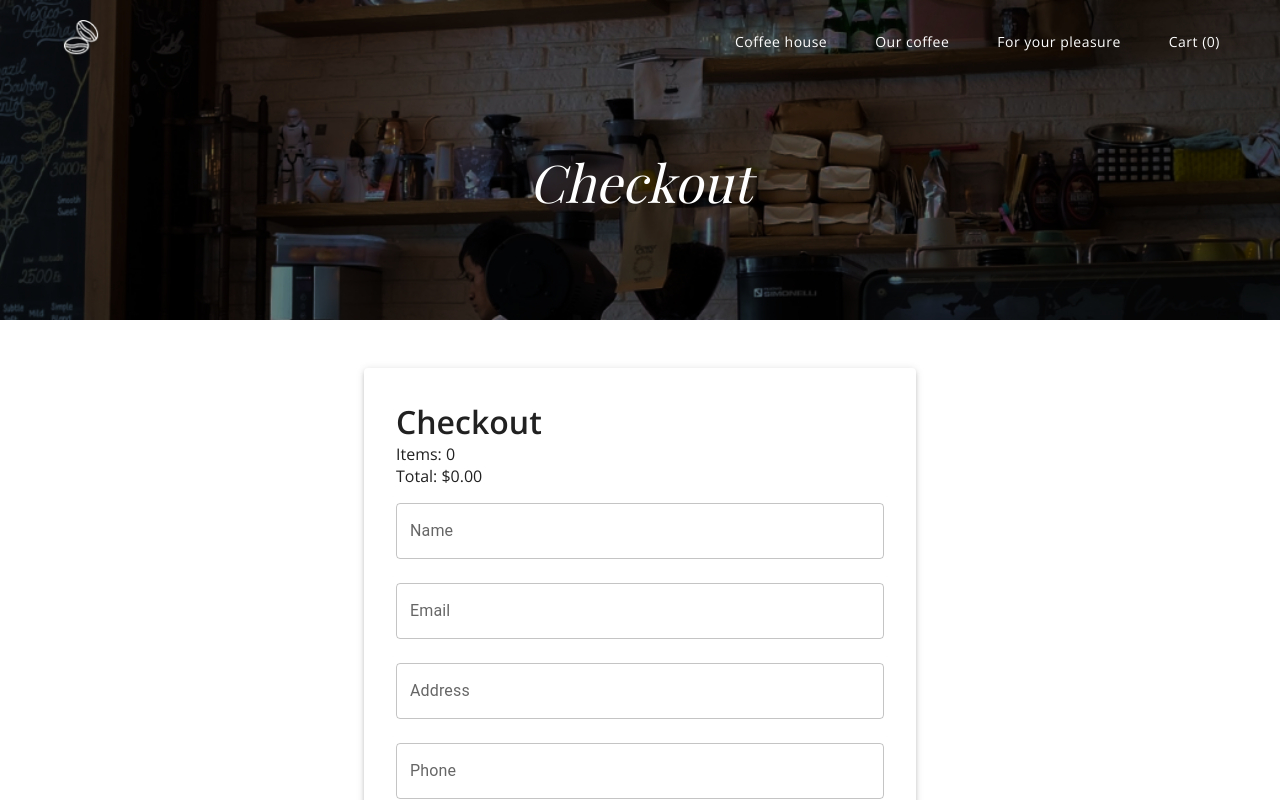
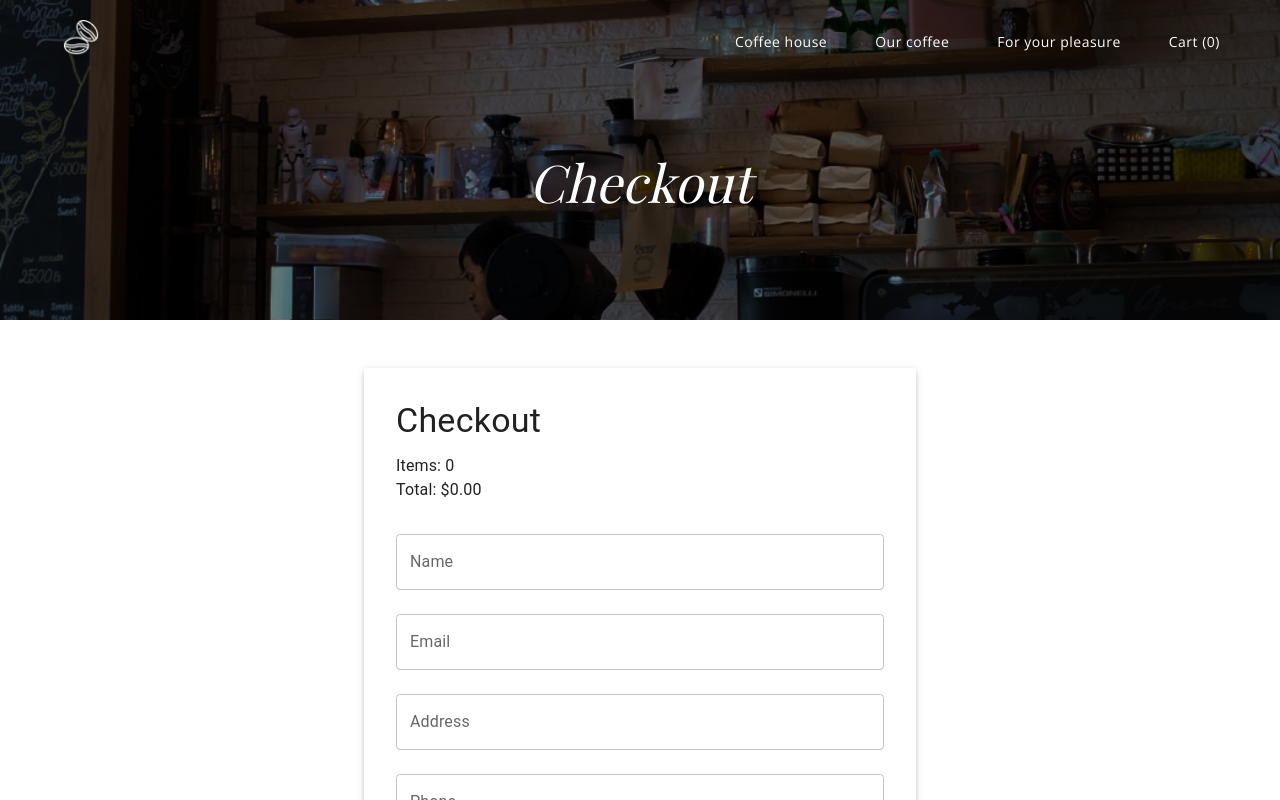
Before and after one commit to itssonyamisyura/CoffeeShop, a React (Vite) app: page /checkout in a window 1280 px wide. Shown: the top 800 px of the page. Built offline with nearby package versions, Linux system fonts and the light colour scheme; a web font is replaced by a local one.

Commit message:
use mui typography

```diff
--- a/src/pages/CheckoutPage/CheckoutPage.jsx
+++ b/src/pages/CheckoutPage/CheckoutPage.jsx
@@ -1,11 +1,13 @@
 import { CoffeeHero } from "../../components/CoffeeHero";
 import { Footer } from "../../components/Footer";
+import { useState } from "react";
 import { useForm } from "react-hook-form";
 import TextField from "@mui/material/TextField";
 import Button from "@mui/material/Button";
 import maskGroupBg from "../../assets/maskGroupBg.png";
 import Container from "@mui/material/Container";
 import Paper from "@mui/material/Paper";
+import Typography from "@mui/material/Typography";
 
 export const CheckoutPage = ({cartCount, total}) => {
 
@@ -29,9 +31,18 @@ export const CheckoutPage = ({cartCount, total}) => {
             <Container maxWidth="sm" sx={{ py: 6 }}>
                 <Paper elevation={3} sx={{ p: 4 }}>
                     <form onSubmit={handleSubmit(onSubmit)}>
-                        <h1>Checkout</h1>
-                        <p>Items: {cartCount}</p>
-                        <p>Total: ${total.toFixed(2)}</p>
+
+                    <Typography variant="h4" component="h1" gutterBottom>
+                        Checkout
+                    </Typography>
+
+                    <Typography variant="body1">
+                        Items: {cartCount}
+                    </Typography>
+
+                    <Typography variant="body1" sx={{ mb: 2 }}>
+                        Total: ${total.toFixed(2)}
+                    </Typography>
 
                         <TextField
                             label='Name'
```
